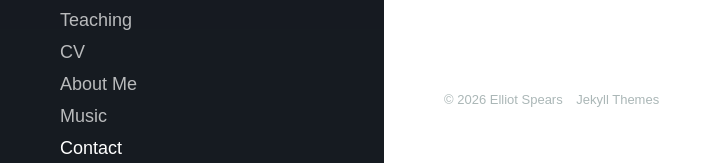
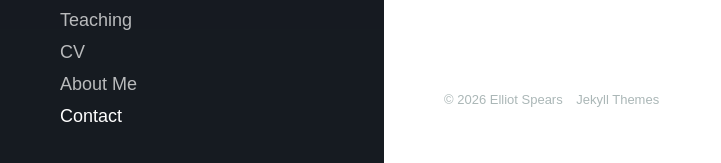
Before and after one commit to elsp9882/elsp9882.github.io, a Jekyll site: the page built from _pages/contact.md, in a window 1280 px wide and 900 px high, scrolled down 277 px. Shown: the part 734-897 px from the top of the window, without its empty margins (0-721 px from the left). Built offline with Jekyll 4.4.1, drawn with Linux system fonts in a browser that asks for light colours; nearby versions of some CDN libraries; some web fonts are replaced.

Commit message:
Add files via upload

```diff
--- a/_data/settings.yml
+++ b/_data/settings.yml
@@ -23,8 +23,6 @@ menu_settings:
       url: '/cv/'
     - title: 'About Me'
       url: '/about'
-    - title: 'Music'
-      url: '/music/'
     - title: 'Contact'
       url: '/contact'
 
@@ -182,7 +180,6 @@ advanced_settings:
     body[data-page-url^="/teaching"]  .intro h1,
     body[data-page-url^="/cv"]        .intro h1,
     body[data-page-url^="/about"]     .intro h1,
-    body[data-page-url^="/music"]     .intro h1,
     body[data-page-url^="/contact"]   .intro h1 {
       text-decoration: underline !important;
     }
```
